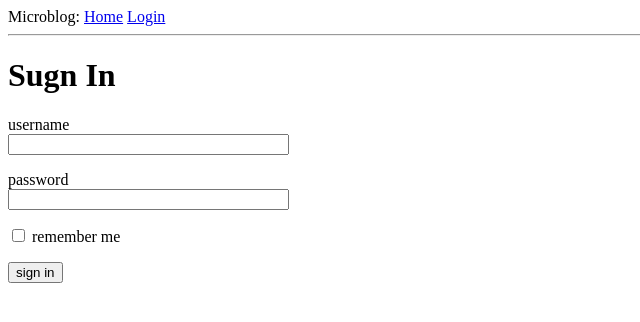
After one commit to SuhanovPV/f_site, a Flask app: page /login in a window 1280 px wide. The commit adds this page. Shown: the top 322 px of the page, without its empty margins (0-640 px from the left). Run offline with Flask 3, Linux system fonts and the light colour scheme.

Commit message:
added simple form

```diff
--- a/app/__init__.py
+++ b/app/__init__.py
@@ -1,4 +1,7 @@
 from flask import Flask
+from config import Config
 
 app = Flask(__name__)
+app.config.from_object(Config)
+
 from app import routes
--- /dev/null
+++ b/app/forms.py
@@ -0,0 +1,10 @@
+from flask_wtf import FlaskForm
+from wtforms import StringField, PasswordField, BooleanField, SubmitField
+from wtforms.validators import DataRequired
+
+
+class LoginForm(FlaskForm):
+    username = StringField('username', validators=[DataRequired()])
+    password = PasswordField('password', validators=[DataRequired()])
+    remember_me = BooleanField('remember me')
+    submit = SubmitField('sign in')
--- a/app/routes.py
+++ b/app/routes.py
@@ -1,5 +1,16 @@
+from flask import render_template, flash, redirect, url_for
 from app import app
-from flask import render_template
+from app.forms import LoginForm
+
+
+@app.route('/login', methods=['GET', 'POST'])
+def login():
+    form = LoginForm()
+    if form.validate_on_submit():
+        print("VALID!")
+        flash(f'Login requested for user {form.username.data}, remember me = {form.remember_me.data}')
+        return redirect(url_for('index'))
+    return render_template("login.html", title="Sign In", form=form)
 
 
 @app.route("/")
--- a/app/templates/base.html
+++ b/app/templates/base.html
@@ -11,8 +11,20 @@
     </title>
 </head>
 <body>
-    <div>Microblog: <a href="/index">Home</a></div>
+    <div>Microblog:
+        <a href="{{ url_for('index') }}">Home</a>
+        <a href="{{ url_for('login') }}">Login</a>
+    </div>
     <hr>
+    {% with messages = get_flashed_messages() %}
+    {% if messages %}
+    <ul>
+        {% for message in messages %}
+        <li>{{message}}</li>
+        {% endfor %}
+    </ul>
+    {% endif %}
+    {% endwith %}
     {% block content%}{% endblock %}
 </body>
 </html>
--- /dev/null
+++ b/app/templates/login.html
@@ -0,0 +1,24 @@
+{% extends "base.html" %}
+
+{% block content %}
+<h1>Sugn In</h1>
+<form action="" method="post" novalidate>
+    {{ form.hidden_tag() }}
+    <p>
+        {{ form.username.label }}<br>
+        {{ form.username(size=32) }}<br>
+        {% for error in form.username.errors %}
+        <span style="color: red">[{{ error }}]</span>
+        {% endfor %}
+    </p>
+    <p>
+        {{ form.password.label }}<br>
+        {{ form.password(size=32) }}<br>
+        {% for error in form.password.errors %}
+        <span style="color: red">[{{ error }}]</span>
+        {% endfor %}
+    </p>
+    <p>{{ form.remember_me() }} {{ form.remember_me.label }}</p>
+    <p>{{ form.submit() }}</p>
+</form>
+{% endblock %}
--- /dev/null
+++ b/config.py
@@ -0,0 +1,5 @@
+import os
+
+
+class Config:
+    SECRET_KEY = os.environ.get("SECRET_KEY") or "you-will-newer=guess"
```
